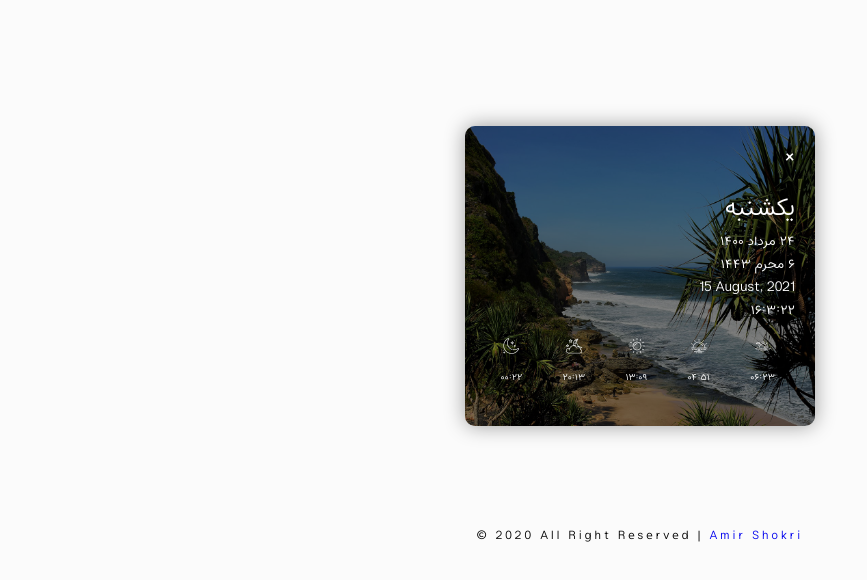
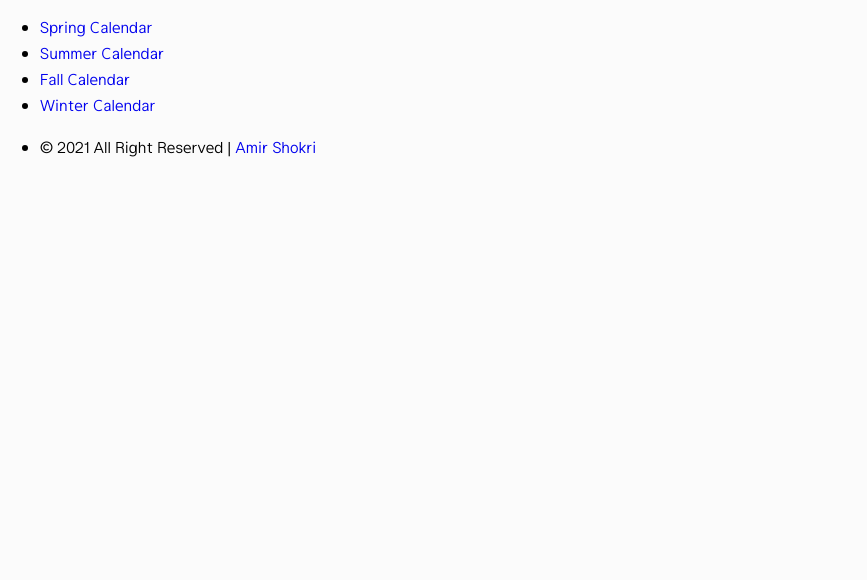
Before and after one commit to ho33ein74/calendar-widget, a website: page index.html in a window 1280 px wide. Shown: the whole page, without its empty margins (0-867 px from the left). Drawn offline with Linux system fonts and the light colour scheme.

Commit message:
update some files for share git page

```diff
--- a/hijri.js
+++ b/hijri.js
@@ -2,8 +2,8 @@
  ********************************************
  * Author 	: Amir Shokri					*
  * Email 	: amirsh.nll@gmail.com 			*
- * Website	: www.amirshnll.ir 				*
- * Date 	: 2020, May 					*
+ * Website	: www.ashokri.com 				*
+ * Date 	: 2021, Aug 					*
  * Location : Iran, Tehran 					*
  ********************************************
  */
--- a/index.html
+++ b/index.html
@@ -9,79 +9,21 @@
 	 ********************************************
 	 * Author 	: Amir Shokri					*
 	 * Email 	: amirsh.nll@gmail.com 			*
-	 * Website	: www.amirshnll.ir 				*
-	 * Date 	: 2020, May 					*
+	 * Website	: www.ashokri.com 				*
+	 * Date 	: 2021, Aug 					*
 	 * Location : Iran, Tehran 					*
 	 ********************************************
 	-->
 </head>
 <body>
-	<br />
-	<section class="page" dir="rtl">
-		<div class="widget" id="widget">
-			<div class="overly"></div>
-			<div class="container">
-				<header>
-					<div class="widget-header">
-						<p class="c-pointer d-inline" onclick="close_widget()"><a>&times;</a></p>
-					</div>
-				</header>
-				<main>
-					<div class="widget-content">
-						<time><p id="day"></p></time>
-						<time><p id="date"></p></time>
-						<time><p id="lunar"></p></time>
-						<time><p id="gregorian" dir="ltr"></p></time>
-						<time><p id="time"></p></time>
-					</div>
-				</main>
-				<footer>
-					<div class="widget-footer">
-						<div class="widget-footer-item">
-							<p><img src="img/icon3.png" title="طلوع آفتاب" alt="طلوع آفتاب" /></p>
-							<time><p id="toloaftab"></p></time>
-						</div>
-						<div class="widget-footer-item">
-							<p><img src="img/icon5.png" title="اذان صبح" alt="اذان صبح" /></p>
-							<time><p id="azansobh"></p></time>
-						</div>
-						<div class="widget-footer-item">
-							<p><img src="img/icon1.png" title="اذان ظهر" alt="اذان ظهر" /></p>
-							<time><p id="azanzohr"></p></time>
-						</div>
-						<div class="widget-footer-item">
-							<p><img src="img/icon4.png" title="اذان  مغرب و عشا" alt="اذان  مغرب و عشا" /></p>
-							<time><p id="azanmaghrebasha"></p></time>
-						</div>
-						<div class="widget-footer-item">
-							<p><img src="img/icon2.png" title="نیمه شب شرعی" alt="نیمه شب شرعی" /></p>
-							<time><p id="nimeshabeshari"></p></time>
-						</div>
-						<div class="clearfix"></div>
-					</div>
-				</footer>
-			</div>
-		</div>
+	<section>
+		<ul>
+			<li><a href="spring.html" title="Spring Calendar">Spring Calendar</a></li>
+			<li><a href="summer.html" title="Summer Calendar">Summer Calendar</a></li>
+			<li><a href="fall.html" title="Fall Calendar">Fall Calendar</a></li>
+			<li><a href="winter.html" title="Winter Calendar">Winter Calendar</a></li>
+			<li><p>&copy; 2021 All Right Reserved | <a href="https://ashokri.com" target="_blank" title="Amir Shokri">Amir Shokri</a></li>
+		</ul>
 	</section>
-
-	<section>
-		<div class="copyright">
-			<p>&copy; 2020 All Right Reserved | <a href="https://amirshnll.ir" target="_blank" title="Amir Shokri">Amir Shokri</a></p>
-		</div>
-	</section>
-
-	<script src="script.min.js"></script>
-	<script src="hijri.min.js"></script>
-	<script>
-		var month = get_jalali_month();
-		if(month <= 3)
-			document.getElementById("widget").classList.add("spring");
-		else if(month <= 6)
-			document.getElementById("widget").classList.add("summer");
-		else if(month <= 9)
-			document.getElementById("widget").classList.add("fall");
-		else if(month <= 12)
-			document.getElementById("widget").classList.add("winter");
-	</script>
 </body>
 </html>
--- a/layout.css
+++ b/layout.css
@@ -4,8 +4,8 @@
  ********************************************
  * Author 	: Amir Shokri					*
  * Email 	: amirsh.nll@gmail.com 			*
- * Website	: www.amirshnll.ir 				*
- * Date 	: 2020, May 					*
+ * Website	: www.ashokri.com 				*
+ * Date 	: 2021, Aug 					*
  * Location : Iran, Tehran 					*
  ********************************************
  */
--- a/script.js
+++ b/script.js
@@ -2,8 +2,8 @@
  ********************************************
  * Author 	: Amir Shokri					*
  * Email 	: amirsh.nll@gmail.com 			*
- * Website	: www.amirshnll.ir 				*
- * Date 	: 2020, May 					*
+ * Website	: www.ashokri.com 				*
+ * Date 	: 2021, Aug 					*
  * Location : Iran, Tehran 					*
  ********************************************
  */
```
Also changed, not shown: fall.html (+3 -3 lines), spring.html (+3 -3 lines), summer.html (+3 -3 lines), winter.html (+3 -3 lines), hijri.min.js, layout.min.css, script.min.js, 1 other file.
